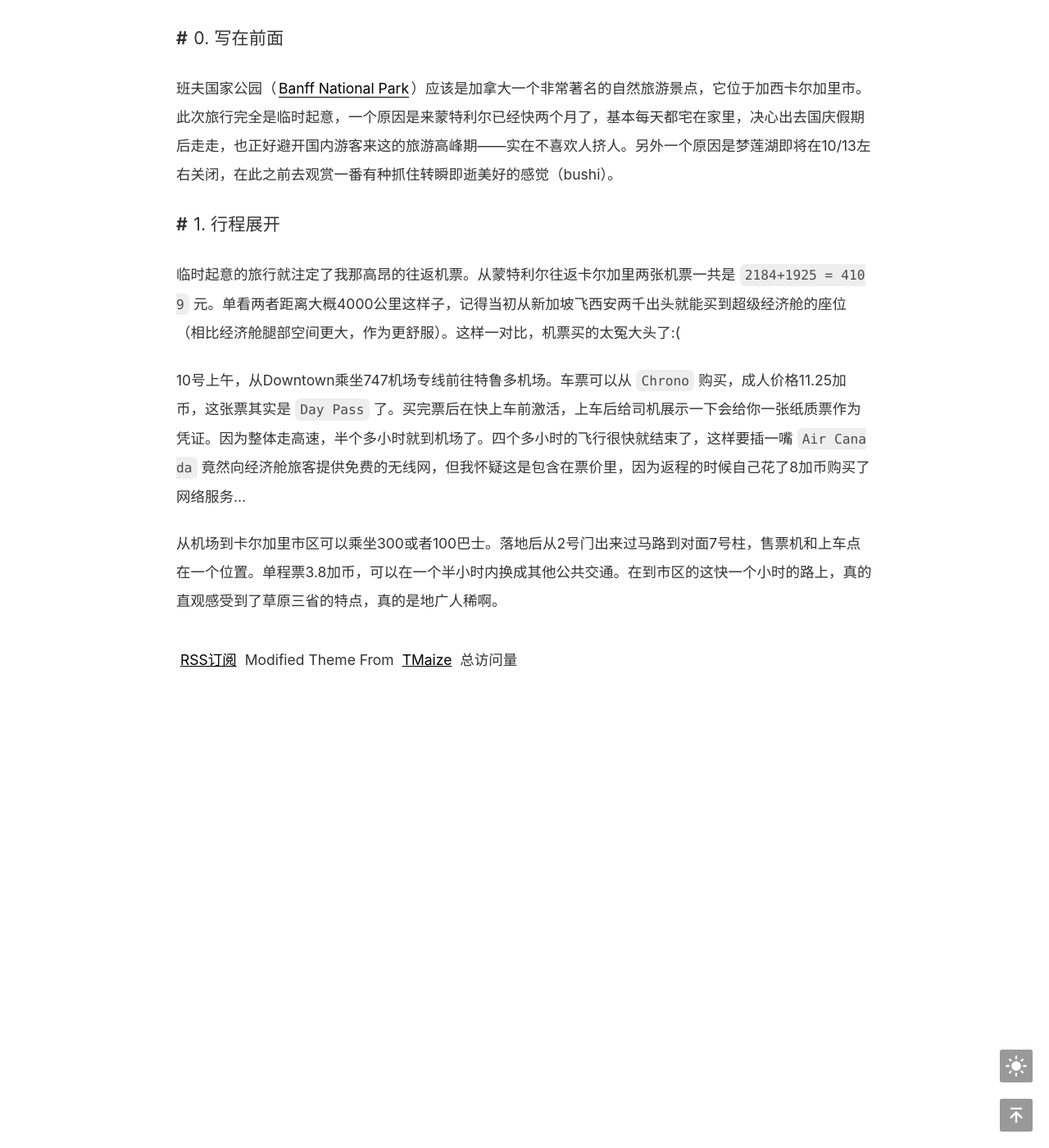
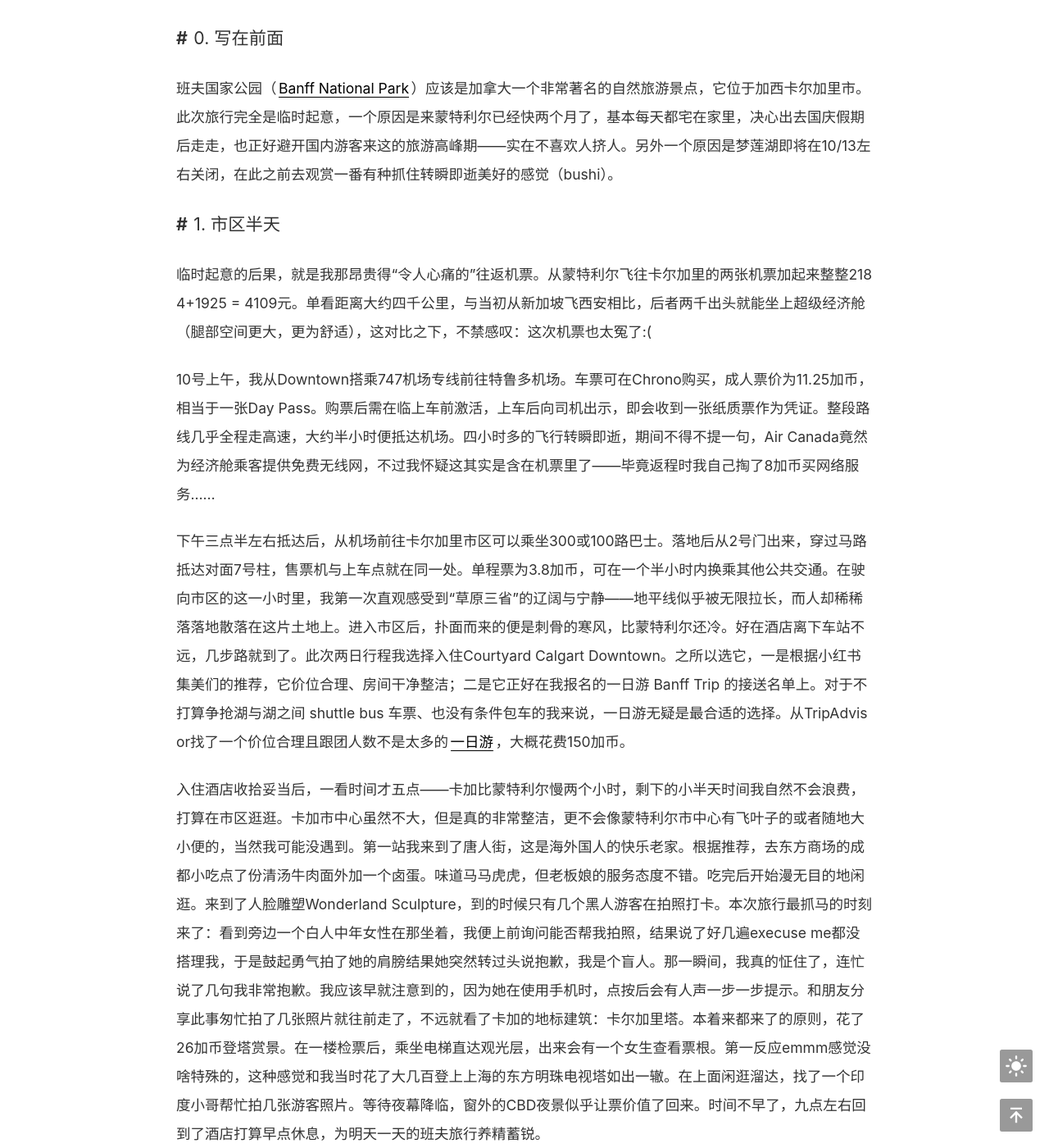
Before and after one commit to 5h3nbl0g/5h3nbl0g.github.io, a Jekyll site: the page built from _posts/2025-10-19-卡加两日游.md, in a window 1280 px wide and 1400 px high, scrolled down 223 px. Shown: the whole window at 82% size. Built offline with Jekyll 4.4.1, drawn with Linux system fonts in a browser that asks for light colours; comment, search, counter and statistics services are not loaded; a style sheet for code colours, icons or effects is not loaded.

Commit message:
add new post

```diff
--- a/_posts/2025-10-19-卡加两日游.md
+++ b/_posts/2025-10-19-卡加两日游.md
@@ -8,9 +8,11 @@ extMath: false
 ## 0. 写在前面
 班夫国家公园（[Banff National Park](https://parks.canada.ca/pn-np/ab/banff)）应该是加拿大一个非常著名的自然旅游景点，它位于加西卡尔加里市。此次旅行完全是临时起意，一个原因是来蒙特利尔已经快两个月了，基本每天都宅在家里，决心出去国庆假期后走走，也正好避开国内游客来这的旅游高峰期——实在不喜欢人挤人。另外一个原因是梦莲湖即将在10/13左右关闭，在此之前去观赏一番有种抓住转瞬即逝美好的感觉（bushi）。
 
-## 1. 行程展开
-临时起意的旅行就注定了我那高昂的往返机票。从蒙特利尔往返卡尔加里两张机票一共是`2184+1925 = 4109`元。单看两者距离大概4000公里这样子，记得当初从新加坡飞西安两千出头就能买到超级经济舱的座位（相比经济舱腿部空间更大，作为更舒服）。这样一对比，机票买的太冤大头了:(
+## 1. 市区半天
+临时起意的后果，就是我那昂贵得“令人心痛的”往返机票。从蒙特利尔飞往卡尔加里的两张机票加起来整整2184+1925 = 4109元。单看距离大约四千公里，与当初从新加坡飞西安相比，后者两千出头就能坐上超级经济舱（腿部空间更大，更为舒适），这对比之下，不禁感叹：这次机票也太冤了:(
 
-10号上午，从Downtown乘坐747机场专线前往特鲁多机场。车票可以从`Chrono`购买，成人价格11.25加币，这张票其实是`Day Pass`了。买完票后在快上车前激活，上车后给司机展示一下会给你一张纸质票作为凭证。因为整体走高速，半个多小时就到机场了。四个多小时的飞行很快就结束了，这样要插一嘴`Air Canada`竟然向经济舱旅客提供免费的无线网，但我怀疑这是包含在票价里，因为返程的时候自己花了8加币购买了网络服务...
+10号上午，我从Downtown搭乘747机场专线前往特鲁多机场。车票可在Chrono购买，成人票价为11.25加币，相当于一张Day Pass。购票后需在临上车前激活，上车后向司机出示，即会收到一张纸质票作为凭证。整段路线几乎全程走高速，大约半小时便抵达机场。四小时多的飞行转瞬即逝，期间不得不提一句，Air Canada竟然为经济舱乘客提供免费无线网，不过我怀疑这其实是含在机票里了——毕竟返程时我自己掏了8加币买网络服务……
 
-从机场到卡尔加里市区可以乘坐300或者100巴士。落地后从2号门出来过马路到对面7号柱，售票机和上车点在一个位置。单程票3.8加币，可以在一个半小时内换成其他公共交通。在到市区的这快一个小时的路上，真的直观感受到了草原三省的特点，真的是地广人稀啊。
+下午三点半左右抵达后，从机场前往卡尔加里市区可以乘坐300或100路巴士。落地后从2号门出来，穿过马路抵达对面7号柱，售票机与上车点就在同一处。单程票为3.8加币，可在一个半小时内换乘其他公共交通。在驶向市区的这一小时里，我第一次直观感受到“草原三省”的辽阔与宁静——地平线似乎被无限拉长，而人却稀稀落落地散落在这片土地上。进入市区后，扑面而来的便是刺骨的寒风，比蒙特利尔还冷。好在酒店离下车站不远，几步路就到了。此次两日行程我选择入住Courtyard Calgart Downtown。之所以选它，一是根据小红书集美们的推荐，它价位合理、房间干净整洁；二是它正好在我报名的一日游 Banff Trip 的接送名单上。对于不打算争抢湖与湖之间 shuttle bus 车票、也没有条件包车的我来说，一日游无疑是最合适的选择。从TripAdvisor找了一个价位合理且跟团人数不是太多的[一日游](https://www.tripadvisor.com.sg/AttractionProductReview-g154913-d23904578-Discover_Banff_National_Park_Premium_Day_Trip-Calgary_Alberta.html)，大概花费150加币。
+
+入住酒店收拾妥当后，一看时间才五点——卡加比蒙特利尔慢两个小时，剩下的小半天时间我自然不会浪费，打算在市区逛逛。卡加市中心虽然不大，但是真的非常整洁，更不会像蒙特利尔市中心有飞叶子的或者随地大小便的，当然我可能没遇到。第一站我来到了唐人街，这是海外国人的快乐老家。根据推荐，去东方商场的成都小吃点了份清汤牛肉面外加一个卤蛋。味道马马虎虎，但老板娘的服务态度不错。吃完后开始漫无目的地闲逛。来到了人脸雕塑Wonderland Sculpture，到的时候只有几个黑人游客在拍照打卡。本次旅行最抓马的时刻来了：看到旁边一个白人中年女性在那坐着，我便上前询问能否帮我拍照，结果说了好几遍execuse me都没搭理我，于是鼓起勇气拍了她的肩膀结果她突然转过头说抱歉，我是个盲人。那一瞬间，我真的怔住了，连忙说了几句我非常抱歉。我应该早就注意到的，因为她在使用手机时，点按后会有人声一步一步提示。和朋友分享此事匆忙拍了几张照片就往前走了，不远就看了卡加的地标建筑：卡尔加里塔。本着来都来了的原则，花了26加币登塔赏景。在一楼检票后，乘坐电梯直达观光层，出来会有一个女生查看票根。第一反应emmm感觉没啥特殊的，这种感觉和我当时花了大几百登上上海的东方明珠电视塔如出一辙。在上面闲逛溜达，找了一个印度小哥帮忙拍几张游客照片。等待夜幕降临，窗外的CBD夜景似乎让票价值了回来。时间不早了，九点左右回到了酒店打算早点休息，为明天一天的班夫旅行养精蓄锐。
```
